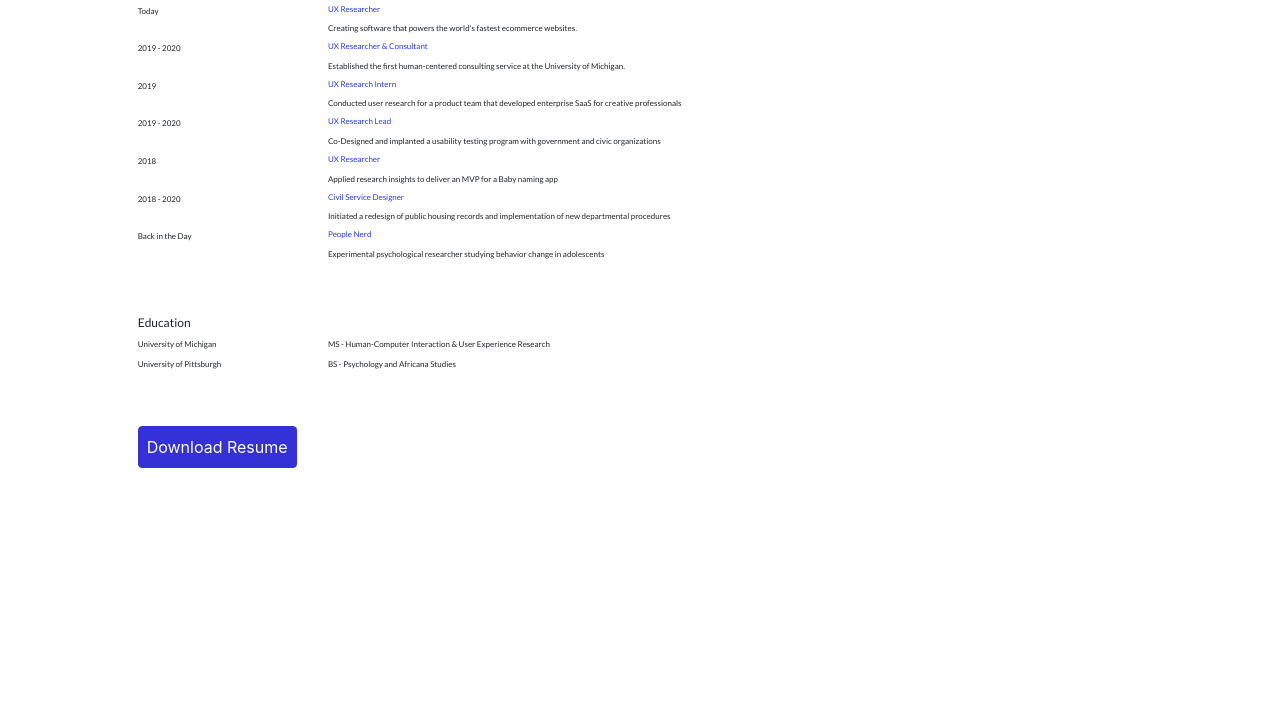
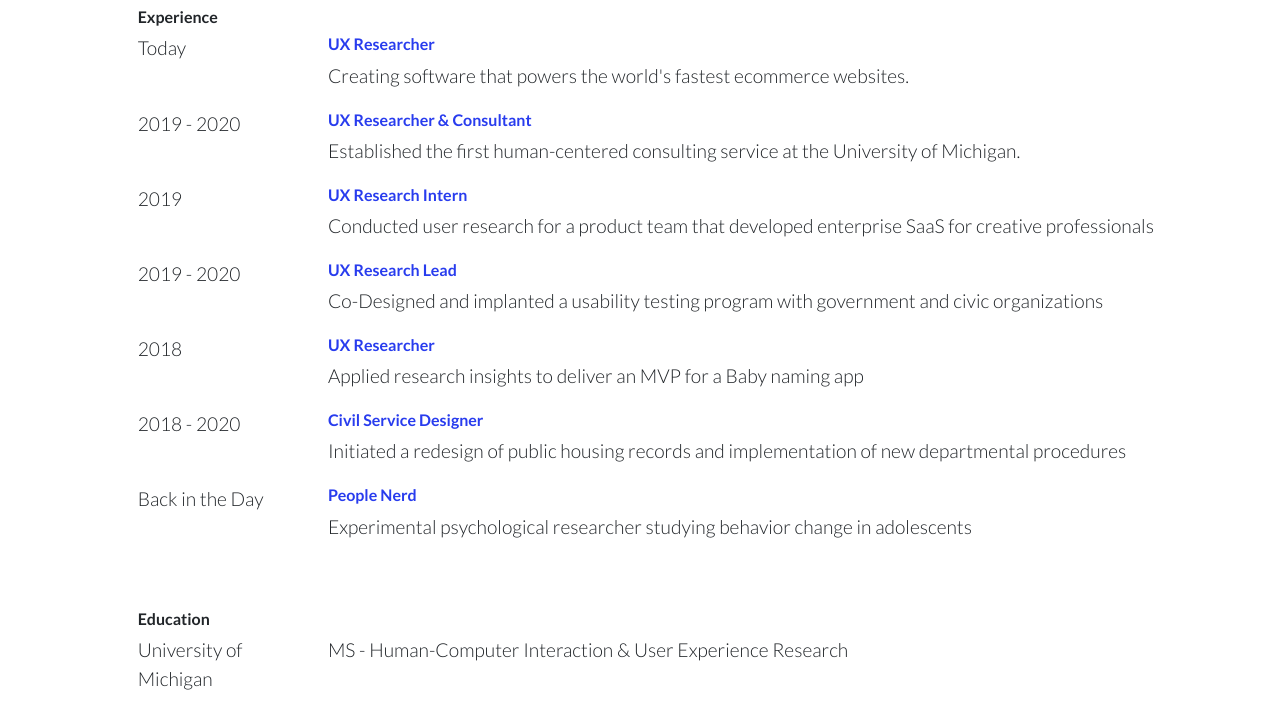
Before and after one commit to susmoi/thatlizbrown.com, a plain HTML site: page resume.html in a window 1280 px wide. Shown: the part 109-819 px from the top of the page. Drawn offline with nearby package versions, Linux system fonts and the light colour scheme.

Commit message:
styling adjustments; h1, h2, h3, p

```diff
--- a/css/custom.css
+++ b/css/custom.css
@@ -17,7 +17,7 @@ body {
 
 h1{ font-family: 'Lato', sans-serif;
     font-weight: 900;
-    font-size: 1rem;
+    font-size: 2.3rem;
     margin-bottom: none;
     line-height: none;
     margin-top: none;
@@ -25,8 +25,8 @@ h1{ font-family: 'Lato', sans-serif;
     color: #283cee;
 }
 h2{ font-family: 'Lato', sans-serif;
-    font-weight: 400;
-    font-size: .75rem;
+    font-weight: 700;
+    font-size: 1rem;
     margin-bottom: none;
     line-height: none;
     margin-top: none;
@@ -34,8 +34,8 @@ h2{ font-family: 'Lato', sans-serif;
     color: none;
 }
 h3{ font-family: 'Lato', sans-serif;
-    font-weight: 400;
-    font-size: .5rem;
+    font-weight: 600;
+    font-size: 1rem;
     margin-bottom: none;
     line-height: none;
     margin-top: none;
@@ -44,8 +44,8 @@ h3{ font-family: 'Lato', sans-serif;
 /* h4{} */
 
 p{ font-family: 'Lato', sans-serif;
-    font-weight: 400;
-    font-size: .5rem;
+    font-weight: 300;
+    font-size: 1.2rem;
     margin-bottom: none;
     line-height: none;
     margin-top: none;
```
